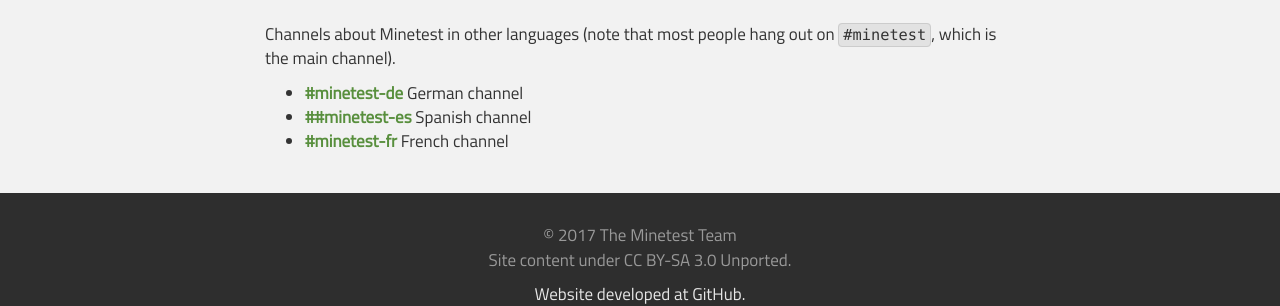
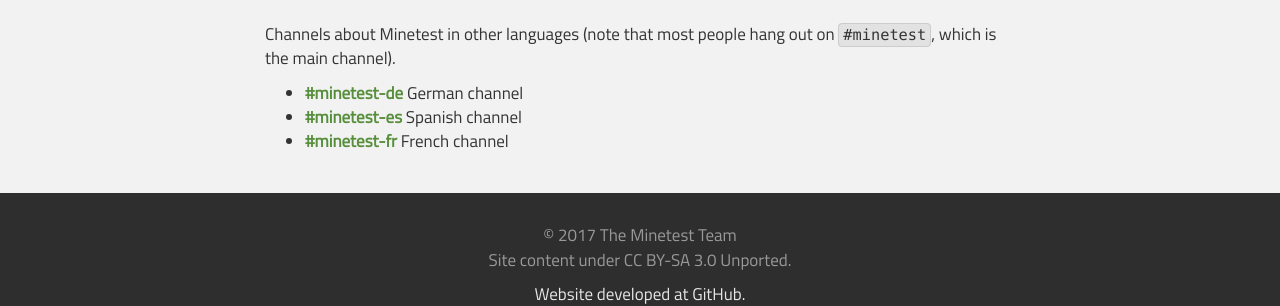
Before and after one commit to minetest/minetest.github.io, a Jekyll site: the page built from irc.html, in a window 1280 px wide and 900 px high, scrolled down 703 px. Shown: the part 554-860 px from the top of the window. Built offline with Jekyll 4.4.1, drawn with Linux system fonts in a browser that asks for light colours; comment, search, counter and statistics services are not loaded.

```diff
--- a/irc.html
+++ b/irc.html
@@ -55,6 +55,6 @@ redirect_from:
 
 <ul>
   <li><strong><a href="https://webchat.freenode.net/?channels=#minetest-de">#minetest-de</a></strong> German channel</li>
-  <li><strong><a href="https://webchat.freenode.net/?channels=##minetest-es">##minetest-es</a></strong> Spanish channel</li>
+  <li><strong><a href="https://webchat.freenode.net/?channels=#minetest-es">#minetest-es</a></strong> Spanish channel</li>
   <li><strong><a href="https://webchat.freenode.net/?channels=#minetest-fr">#minetest-fr</a></strong> French channel</li>
 </ul>
```
